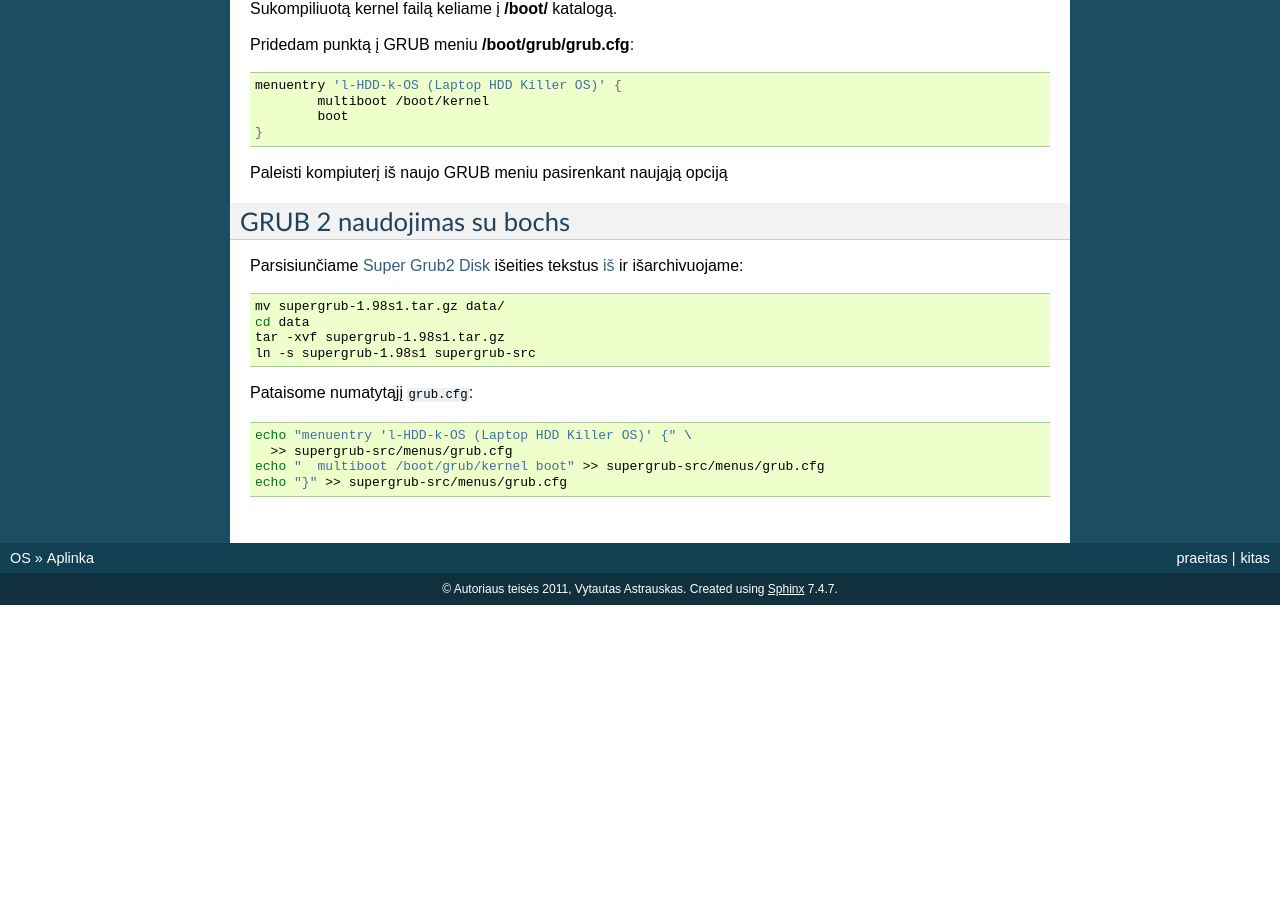
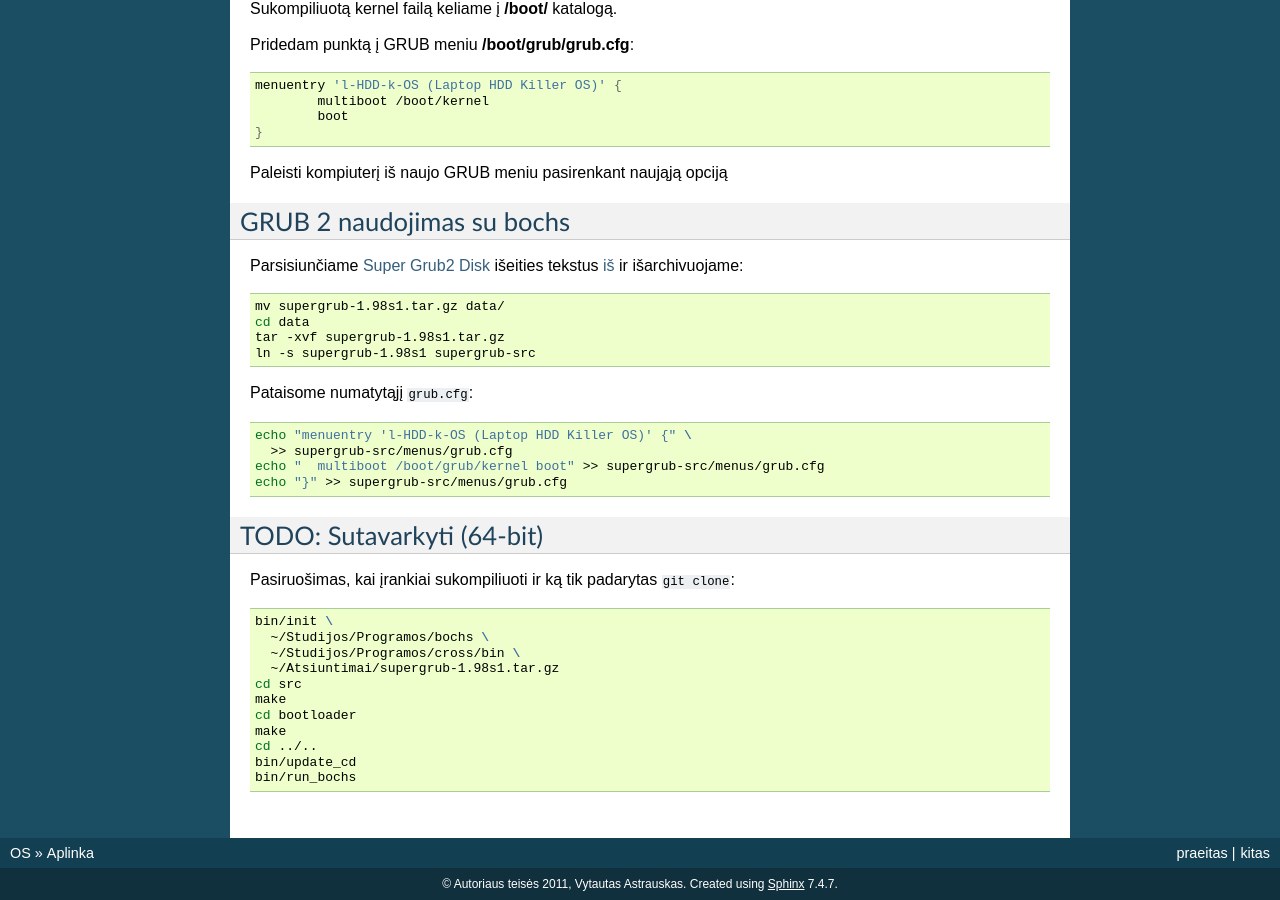
Before and after one commit to vakaras/OS, a Sphinx documentation site: the page built from doc/Real/source/aplinka.rst, in a window 1280 px wide and 900 px high, scrolled down 2671 px. Built offline with Sphinx 7.4.7, drawn with Linux system fonts in a browser that asks for light colours; formulas are drawn with MathJax 3; before the commit the page ends 3276 px from its top, so only the background shows below that; some of the changed text lies outside the part shown.

Commit message:
Smulkūs pataisymai.

```diff
--- a/doc/Real/source/aplinka.rst
+++ b/doc/Real/source/aplinka.rst
@@ -210,3 +210,22 @@ Pataisome numatytąjį ``grub.cfg``:
     >> supergrub-src/menus/grub.cfg
   echo "  multiboot /boot/grub/kernel boot" >> supergrub-src/menus/grub.cfg
   echo "}" >> supergrub-src/menus/grub.cfg
+
+TODO: Sutavarkyti (64-bit)
+==========================
+
+Pasiruošimas, kai įrankiai sukompiliuoti ir ką tik padarytas ``git clone``:
+
+.. code-block:: bash
+
+  bin/init \
+    ~/Studijos/Programos/bochs \
+    ~/Studijos/Programos/cross/bin \
+    ~/Atsiuntimai/supergrub-1.98s1.tar.gz
+  cd src
+  make
+  cd bootloader
+  make
+  cd ../..
+  bin/update_cd
+  bin/run_bochs
```
Also changed, not shown: 2 other files.
